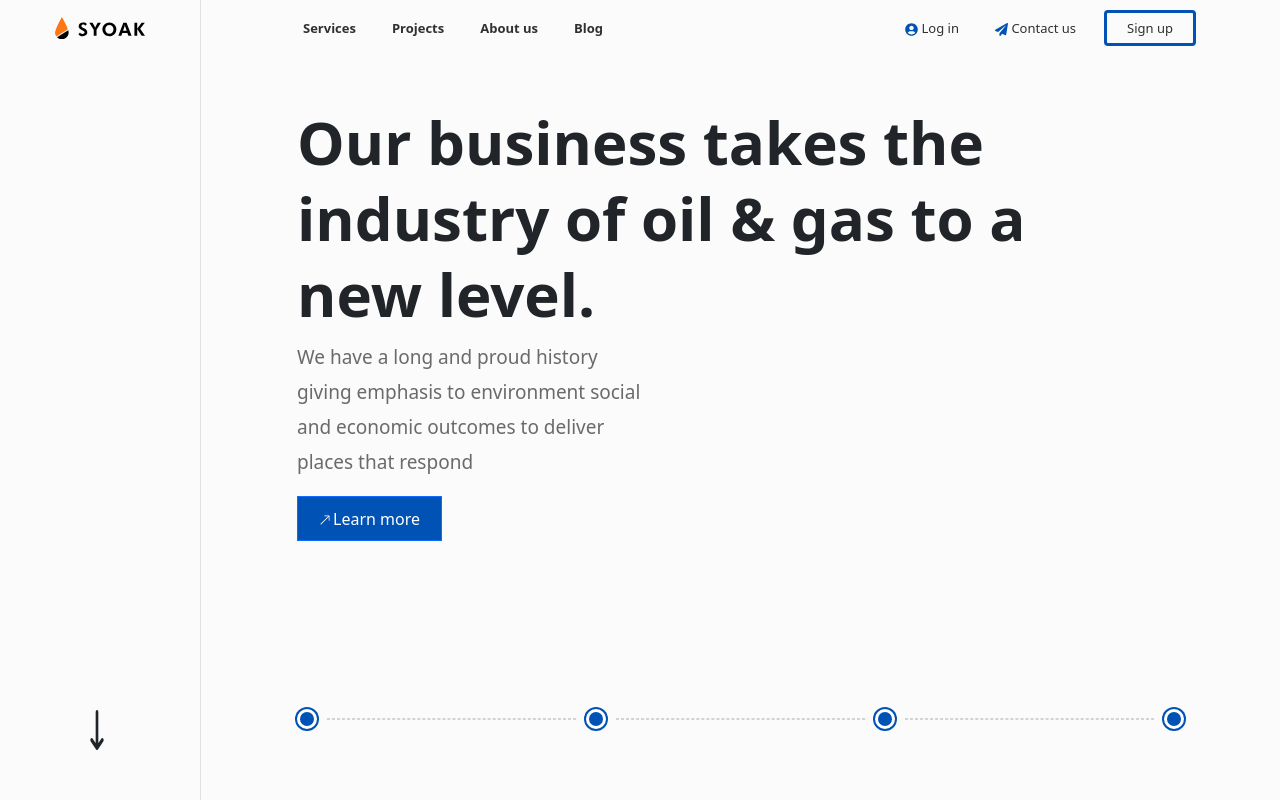
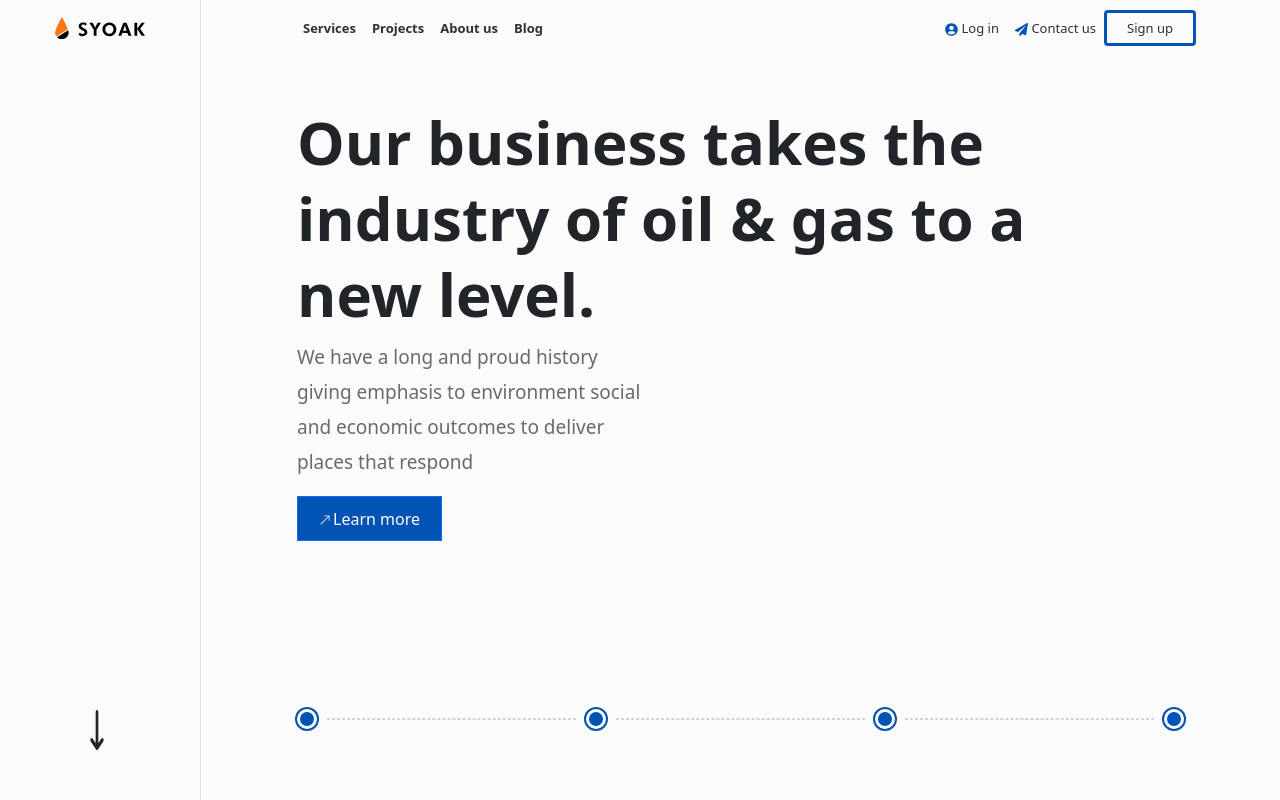
Before and after one commit to alabak48/syoak-web-application, a React (Create React App) app: page / in a window 1280 px wide. Shown: the top 800 px of the page. Built offline with nearby package versions, Linux system fonts and the light colour scheme.

Commit message:
Added navigation collapse for mobile screen

```diff
--- a/src/components/navbar/NavigationBar.js
+++ b/src/components/navbar/NavigationBar.js
@@ -10,7 +10,7 @@ function NavigationBar() {
     return (
         <FadeInEffect>
             <header className="navigation px-5">
-                <Navbar className="px-4">
+                <Navbar className="px-4" expand="lg">
                     <Container className="navigation__container">
                         <div className="logo-wrapper">
                             <Navbar.Brand href="#home" className="navigation__logo">
@@ -23,18 +23,18 @@ function NavigationBar() {
                                 />{' '}
                             </Navbar.Brand>
                         </div>
-                        <Navbar.Toggle aria-controls="responsive-navbar__nav"/>
+                        <Navbar.Toggle aria-controls="responsive-navbar__nav" data-bs-target="#responsive-navbar__nav" />
                         <Navbar.Collapse id="responsive-navbar__nav">
                             <Nav className="nav-links me-auto">
-                                <Nav.Link className="nav-links nav-links__services">Services</Nav.Link>
-                                <Nav.Link className="nav-links nav-links__projects">Projects</Nav.Link>
-                                <Nav.Link className="nav-links nav-links__about-us">About us</Nav.Link>
-                                <Nav.Link className="nav-links nav-links__blog">Blog</Nav.Link>
+                                <Nav.Link className="nav-links nav-links__services me-auto">Services</Nav.Link>
+                                <Nav.Link className="nav-links nav-links__projects me-auto">Projects</Nav.Link>
+                                <Nav.Link className="nav-links nav-links__about-us me-auto">About us</Nav.Link>
+                                <Nav.Link className="nav-links nav-links__blog me-auto">Blog</Nav.Link>
                             </Nav>
-                            <Nav className="registration">
-                                <Nav.Link className="registration registration__log-in"><FaUserCircle
+                            <Nav className="registration mr-auto">
+                                <Nav.Link className="registration registration__log-in me-auto"><FaUserCircle
                                     className="icon-registration icon-registration__log-in"/> Log in</Nav.Link>
-                                <Nav.Link eventKey={2} className="registration registration__contact-us">
+                                <Nav.Link eventKey={2} className="registration registration__contact-us me-auto">
                                     <FaPaperPlane className="icon-registration icon-registration__contact-us"/> Contact
                                     us
                                 </Nav.Link>
```
